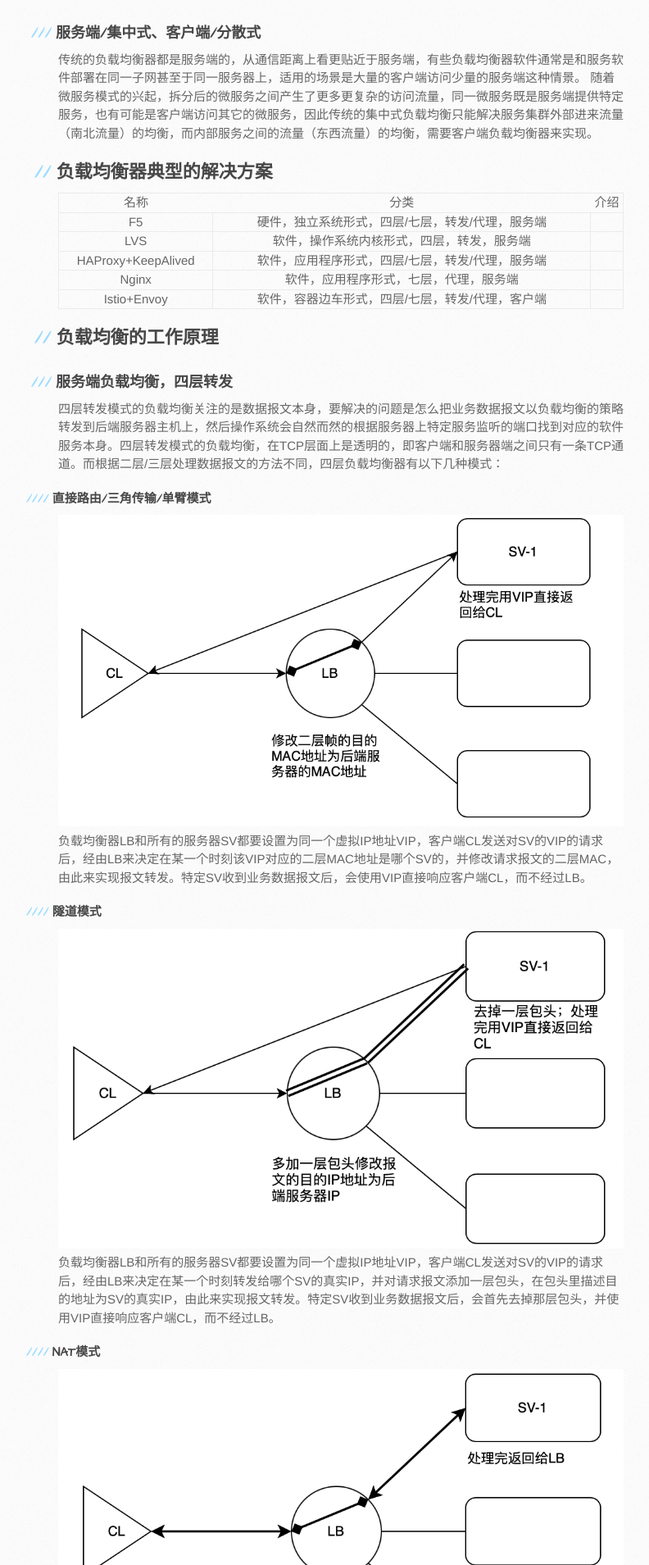
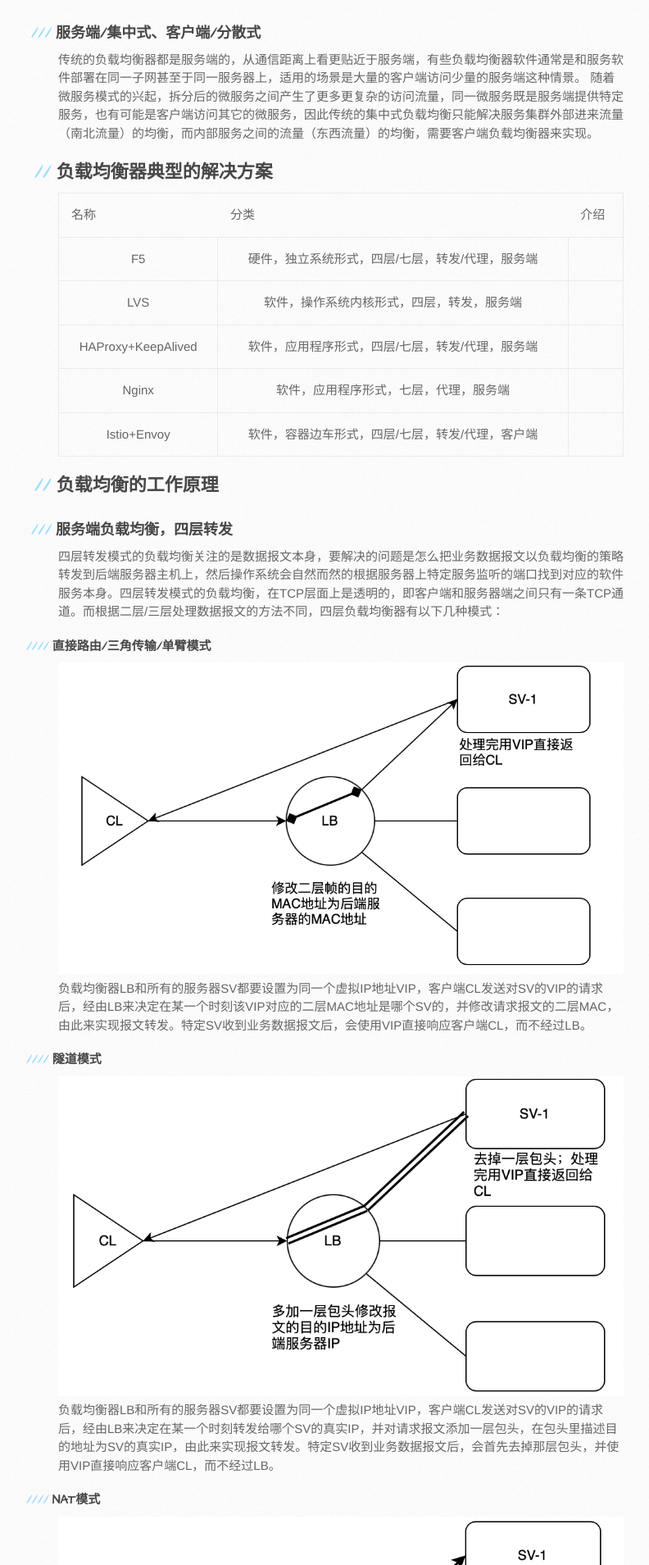
Before and after one commit to qitianbiao/qitianbiao.github.io, a Jekyll site: the page built from _posts/2022-02-03-loadbalance.markdown, in a window 1280 px wide. Shown: the part 2103-4012 px from the top of the page at 82% size, without its empty margins (99-891 px from the left). Built offline with Jekyll 4.4.1, drawn with Linux system fonts in a browser that asks for light colours.

Commit message:
use css to correct table format

```diff
--- a/stylesheets/stylesheet.css
+++ b/stylesheets/stylesheet.css
@@ -423,7 +423,8 @@
 
 td,
 th {
-  padding: 0;
+  padding: 15px;
+  text-align: left;
 }
 
 /* LAYOUT STYLES */
```
Also changed, not shown: _posts/2022-03-07-cache.md (+4 -4 lines).
